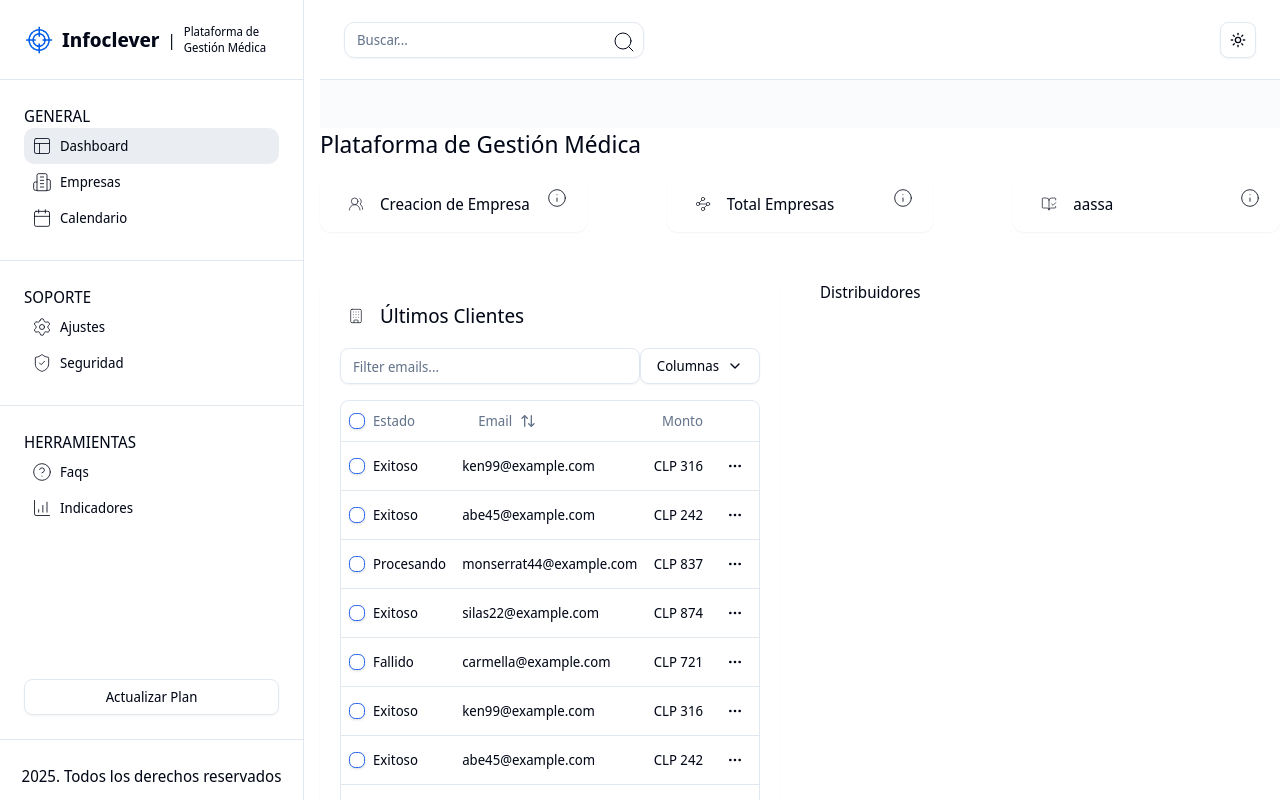
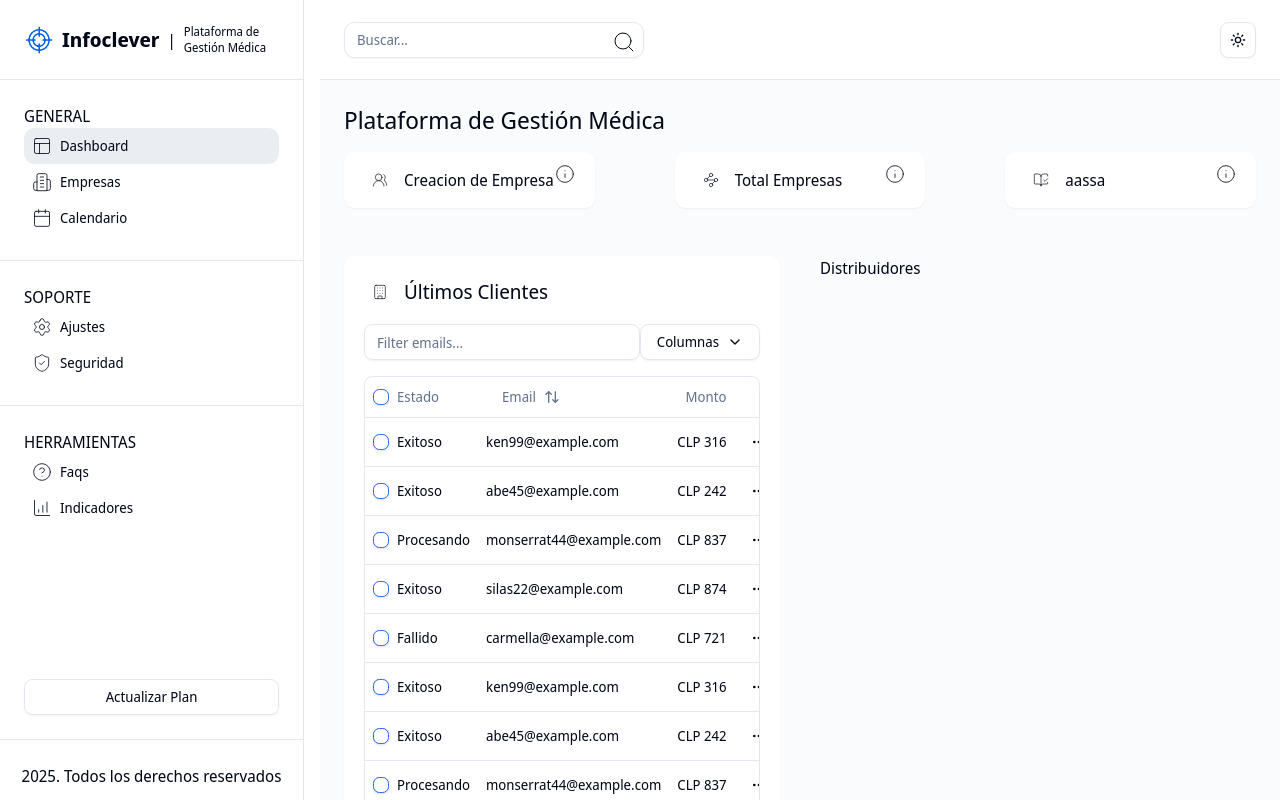
Before and after one commit to armandomontero/newpgm, a Next.js app: page / in a window 1280 px wide. Shown: the top 800 px of the page. Built offline with nearby package versions, Linux system fonts and the light colour scheme.

Commit message:
se mueve carsummay y se corrige error de div en layout

```diff
--- a/app/(routes)/layout.tsx
+++ b/app/(routes)/layout.tsx
@@ -12,8 +12,9 @@ export default function LayoutDashboard({children}:{children: React.ReactElement
                 </div>
             <div className="w-full xl:ml-80">
             <Navbar/>
-                <div className="p-6 bg-[#fafbfc] dark:bg-secondary"></div>
+                <div className="p-6 bg-[#fafbfc] dark:bg-secondary">
                 {children}
+                </div>
                 <Toaster/>
                 </div>
         </div>
--- a/app/(routes)/page.tsx
+++ b/app/(routes)/page.tsx
@@ -1,6 +1,6 @@
 import { Button } from "@/components/ui/button"
 import { UserButton } from "@clerk/nextjs";
-import { CardSummary } from "./components/CardSummary";
+import { CardSummary } from "@/components/CardSummary";
 
 import { BookOpenCheck, UsersRound, Waypoints } from "lucide-react";
 import { ListIntegrations } from "./components/ListIntegrations";
@@ -9,8 +9,6 @@ import { UltimosClientes } from "./components/UltimosClientes";
 export default function Home() {
   return (
     <div>
-
-
       <h2 className="text-2xl mb-4">Plataforma de Gestión Médica</h2>
       <div className="grid grid-cols-1 md:grid-cols-2 lg:grid-cols-3 gap-3 lg:gap-x-20">
         <CardSummary
--- a/components/ToogleTheme/ToogleTheme.tsx
+++ b/components/ToogleTheme/ToogleTheme.tsx
@@ -21,14 +21,12 @@ export function ToogleTheme() {
       </DropdownMenuTrigger>
       <DropdownMenuContent align="end">
         <DropdownMenuItem onClick={() => setTheme("light")}>
-          Light
+          Claro
         </DropdownMenuItem>
         <DropdownMenuItem onClick={() => setTheme("dark")}>
-          Dark
+          Oscuro
         </DropdownMenuItem>
-        <DropdownMenuItem onClick={() => setTheme("system")}>
-          System
-        </DropdownMenuItem>
+
       </DropdownMenuContent>
     </DropdownMenu>
   )
```
Also changed, not shown: components/CardSummary/CardSummary.tsx (renamed from app/(routes)/components/CardSummary/CardSummary.tsx), components/CardSummary/CardSummary.types.ts (renamed from app/(routes)/components/CardSummary/CardSummary.types.ts), components/CardSummary/index.ts (renamed from app/(routes)/components/CardSummary/index.ts).
